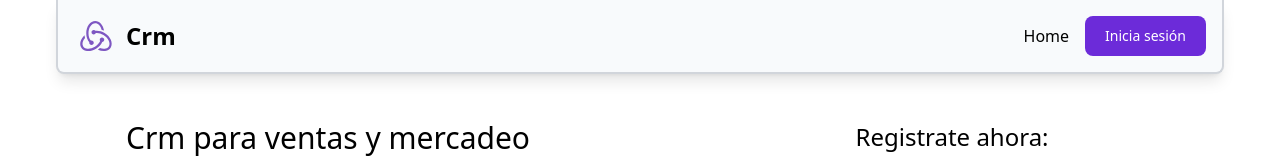
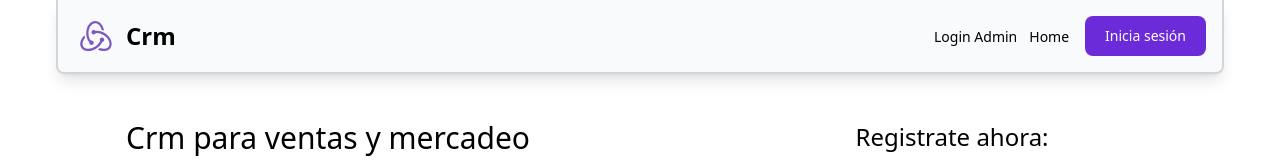
Before and after one commit to mandresblac/proyectoCrm, an Angular app: page / in a window 1280 px wide. Shown: the top 160 px of the page. Built offline with nearby package versions, Linux system fonts and the light colour scheme.

Commit message:
commit 11

```diff
--- a/src/app/app.component.ts
+++ b/src/app/app.component.ts
@@ -8,7 +8,7 @@ import { FooterComponent } from './shared/footer/footer.component';
 @Component({
   selector: 'app-root',
   standalone: true,
-  imports: [RouterOutlet, HeaderMainComponent, FooterComponent, InicioComponent],
+  imports: [RouterOutlet, HeaderMainComponent, FooterComponent, InicioComponent,],
   templateUrl: './app.component.html',
   styleUrl: './app.component.css'
 })
--- /dev/null
+++ b/src/app/pages/dashboard/dashboard.component.html
@@ -0,0 +1 @@
+<p>dashboard works!</p>
--- a/src/app/shared/header-main/header-main.component.html
+++ b/src/app/shared/header-main/header-main.component.html
@@ -11,8 +11,13 @@
   </div>
 
   <nav class="flex items-center justify-center gap-4">
-    <ul>
-      <li><a routerLink="" class="text-base">Home</a></li>
+    <ul class="flex gap-3">
+      <li>
+        <a routerLink="login" class="text-sm">Login Admin</a>
+      </li>
+      <li>
+        <a routerLink="" class="text-sm">Home</a>
+      </li>
     </ul>
 
     <button
--- a/src/app/shared/header-main/header-main.component.ts
+++ b/src/app/shared/header-main/header-main.component.ts
@@ -33,7 +33,7 @@ export class HeaderMainComponent {
   if (formValues) {
 
     // Logica de redireccion a menu principal
-    this.router.navigateByUrl("Falta crear menu")
+    this.router.navigateByUrl("pages/dashboard/dashboard.component.html");
     // Swal.fire(JSON.stringify(formValues));
     // console.log(formValues)
   }
```
Also changed, not shown: src/app/pages/dashboard/dashboard.component.ts (added, +12 -0 lines), src/app/app.routes.ts (line endings or trailing spaces), src/app/pages/dashboard/dashboard.component.css (added), 1 other file (tests, documents, lock files or other folders).
